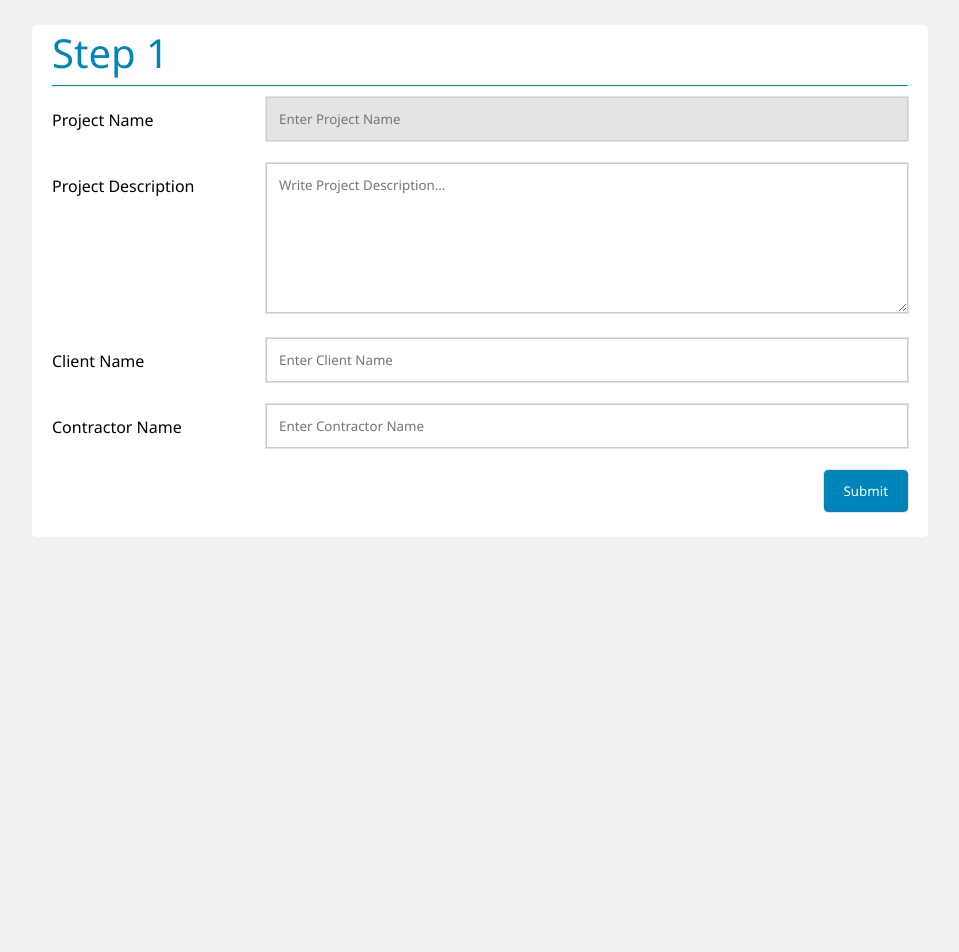
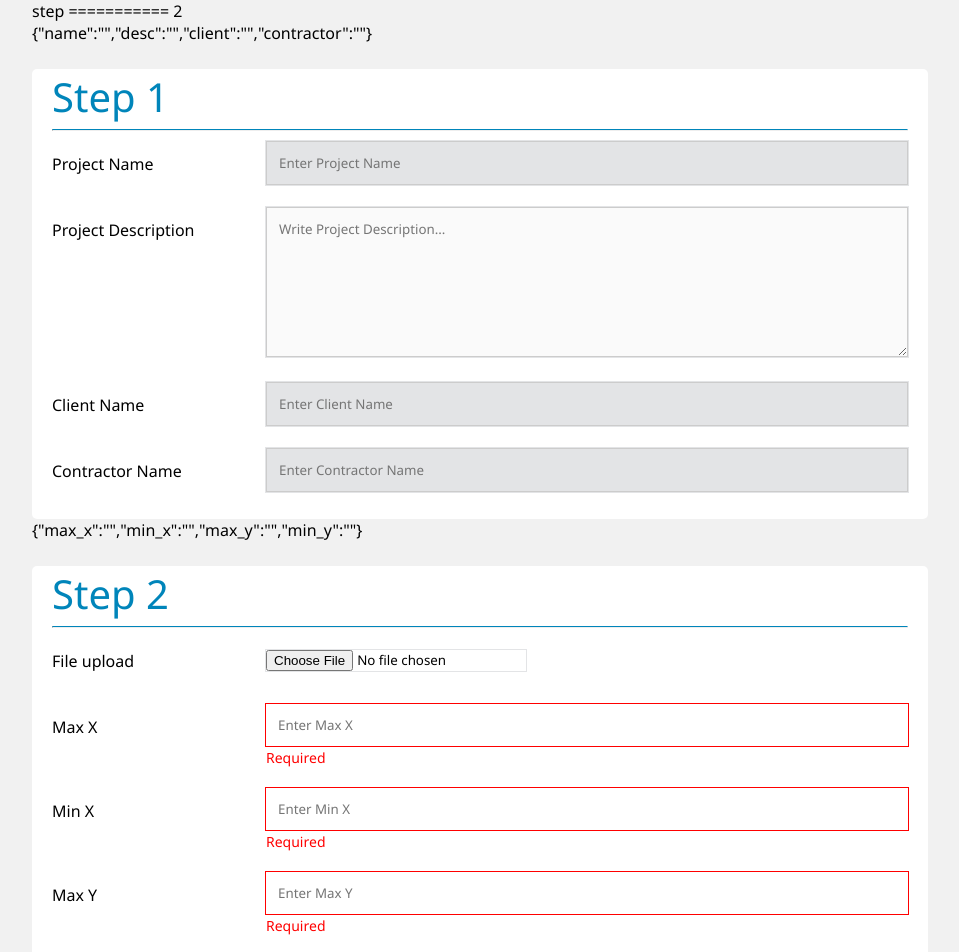
Before and after one commit to raselkarim7/abc-engine, a React (Create React App) app: page / in a window 1280 px wide. Shown: the top 952 px of the page, without its empty margins (160-1119 px from the left). Before the commit the page ends 800 px from the top, so only its background shows below. Built offline with nearby package versions, Linux system fonts and the light colour scheme.

Commit message:
step two form validation added

```diff
--- a/src/components/MainEngine.js
+++ b/src/components/MainEngine.js
@@ -1,10 +1,20 @@
+
+import { useState } from 'react';
+import StepOne from './StepOne'
+import StepTwo from './StepTwo'
+
+function MainEngine() {
+  const [step, setStep] = useState(2)
+  return (
+    <div className="MainEngine">
+        { 'step =========== ' + JSON.stringify(step)}
+        <StepOne step={step} setStep={setStep} />
+        {
+          (step === 2) &&
+          <StepTwo step={step} setStep={setStep} />
+        }
 
 
-import StepOne from './StepOne'
-function MainEngine() {
-  return (
-    <div className="MainEngine">
-        <StepOne />
     </div>
   );
 }
--- a/src/components/StepOne.js
+++ b/src/components/StepOne.js
@@ -1,18 +1,59 @@
-import React from 'react'
+import React, { useState } from 'react'
 
-const StepOne = () => {
+const StepOne = (props) => {
+    const [project, setProject] = useState({
+        name: '',
+        desc: '',
+        client: '',
+        contractor: '',
+    })
+
+    const [submitClicked, setSubmitClicked] = useState(0)
+    console.log('project: ', project)
+
+
+    const handleFormSubmit = (event) => {
+        event.preventDefault()
+        setSubmitClicked( submitClicked + 1)
+        for (let key in project) {
+            if (project[key] == "") {
+                return
+            }
+        }
+
+        props.setStep(2)
+
+        console.log('here comes the code .............')
+
+    }
+    const hasInputError = (param) => {
+        if (project[param] === "" && submitClicked > 0) {
+            return true
+        }
+        return false
+    }
+
     return (
         <div>
+            {
+                JSON.stringify(project)
+            }
             <div className="container mt-5">
             <h1 className="mt-2 mb-1 heading-one">Step 1</h1>
             <hr className="line-below-heading" />
-                <form onSubmit={(event) => event.preventDefault()}>
+                <form onSubmit={handleFormSubmit}>
                     <div className="row">
                         <div className="col-25">
                             <label htmlFor="project-name">Project Name</label>
                         </div>
                         <div className="col-75">
-                            <input disabled type="text" id="project-name" name="project-name" placeholder="Enter Project Name" />
+                            <input
+                                type="text" id="project-name" value={project.name} name="project-name" placeholder="Enter Project Name"
+                                className={hasInputError('name') ? 'input-error' : ''}
+                                disabled={(hasInputError('name') === false) && (props.step === 2)}
+                                onChange={(event) => setProject({...project, name: event.target.value })}
+                            />
+                            {   hasInputError('name') && <span className="input-error-msg"> Required </span> }
                         </div>
                     </div>
 
@@ -21,7 +62,13 @@ const StepOne = () => {
                             <label htmlFor="project-description">Project Description</label>
                         </div>
                         <div className="col-75">
-                            <textarea id="subject" name="project-description" placeholder="Write Project Description..." style={{ height: "150px", }} ></textarea>
+                            <textarea
+                                id="subject" name="project-description" placeholder="Write Project Description..." style={{ height: "150px", }}
+                                className={hasInputError('desc') ? 'input-error' : ''}
+                                disabled={(hasInputError('desc') === false) && (props.step === 2)}
+                                onChange={(event) => setProject({...project, desc: event.target.value })}
+                            />
+                            {   hasInputError('desc') && <span className="input-error-msg"> Required </span> }
                         </div>
                     </div>
 
@@ -30,7 +77,13 @@ const StepOne = () => {
                             <label htmlFor="client-name">Client Name</label>
                         </div>
                         <div className="col-75">
-                            <input type="text" id="client-name" name="client-name" placeholder="Enter Client Name" />
+                            <input
+                                type="text" id="client-name" name="client-name" placeholder="Enter Client Name"
+                                className={hasInputError('client') ? 'input-error' : ''}
+                                disabled={(hasInputError('client') === false) && (props.step === 2)}
+                                onChange={(event) => setProject({...project, client: event.target.value })}
+                            />
+                            {   hasInputError('client') && <span className="input-error-msg"> Required </span> }
                         </div>
                     </div>
 
@@ -39,15 +92,24 @@ const StepOne = () => {
                             <label htmlFor="contractor-name">Contractor Name</label>
                         </div>
                         <div className="col-75">
-                            <input type="text" id="contractor-name" name="contractor-name" placeholder="Enter Contractor Name" />
+                            <input
+                                type="text" id="contractor-name" name="contractor-name" placeholder="Enter Contractor Name"
+                                className={hasInputError('contractor') ? 'input-error' : ''}
+                                disabled={(hasInputError('contractor') === false) && (props.step === 2)}
+                                onChange={(event) => setProject({...project, contractor: event.target.value })}
+                            />
+                            {   hasInputError('contractor') && <span className="input-error-msg"> Required </span> }
                         </div>
                     </div>
 
 
+                    {
+                        (props.step === 1) &&
+                        <div className="row mt-2 pb-2">
+                            <input type="submit" value="Submit" />
+                        </div>
+                    }
 
-                    <div className="row mt-2 pb-2">
-                        <input type="submit" value="Submit" />
-                    </div>
                 </form>
             </div>
         </div>
--- /dev/null
+++ b/src/components/StepTwo.js
@@ -0,0 +1,188 @@
+import React, { useEffect, useRef, useState } from 'react'
+
+const StepTwo = (props) => {
+    const fileUploadEl = useRef(null)
+
+    const [csvData, setCsvData] = useState({
+        max_x: '',
+        min_x: '',
+
+        max_y: '',
+        min_y: '',
+    })
+
+
+    const [csvDataError, setCsvDataError] = useState({
+        max_x: '',
+        min_x: '',
+
+        max_y: '',
+        min_y: '',
+    })
+
+
+
+    const [submitClicked, setSubmitClicked] = useState(0)
+    console.log('csvData: ', csvData)
+
+    useEffect(() => {
+        let errors = {...csvDataError}
+        setSubmitClicked( submitClicked + 1)
+
+        for (let key in csvData) {
+            if (csvData[key] == "") {
+                errors[key] = 'Required'
+            } else if (checkMultipleDots( csvData[key] )) {
+                errors[key] = "Input can't have multiple dots"
+            } else if ( isNaN(csvData[key]) ) {
+                errors[key] = "Input only number."
+            } else if ( `${csvData[key]}`.includes('.') && (countDecimals(csvData[key]) > 2)) {
+                errors[key] = "Use decimal point less than 2"
+            } else {
+                errors[key] = ""
+            }
+        }
+        console.log('errors === ', errors)
+        setCsvDataError( {...errors} )
+
+    }, [csvData])
+
+
+    const handleFormSubmit = (event) => {
+        event.preventDefault()
+
+
+        // props.setStep(2)
+
+        console.log('here comes the code .............')
+
+    }
+
+    const checkMultipleDots = function (param) {
+        let str = `${param}`
+        if (str.length === 0) {
+            return false
+        }
+
+        let counter = 0;
+        for(let pos in str) {
+            console.log('char: ', str[pos])
+            if (str[pos] === ".") {
+                counter = counter + 1
+            }
+        }
+
+        return counter > 1 ? true : false
+    }
+
+    const countDecimals = function (param) {
+        let counter = 0;
+        if(Math.floor(param.valueOf()) === param.valueOf()) {
+            return counter;
+        }
+        counter = param.toString().split(".")[1].length || 0;
+        return counter
+    }
+
+    const hasInputError = (param) => {
+        if (checkMultipleDots(csvData[param])) {
+            return true
+        }
+        if ((csvData[param] === "" || isNaN(csvData[param])) && submitClicked > 0) {
+            return true
+        }
+        if (`${csvData[param]}`.includes('.') && (countDecimals(csvData[param]) > 2) ) {
+            return true
+        }
+        return false
+    }
+
+    return (
+        <div>
+            {
+                JSON.stringify(csvData)
+            }
+            <div className="container mt-5">
+            <h1 className="mt-2 mb-1 heading-one">Step 2</h1>
+            <hr className="line-below-heading" />
+                <form onSubmit={handleFormSubmit}>
+                    <div className="row">
+                        <div className="col-25">
+                            <label htmlFor="project-name">File upload</label>
+                        </div>
+                        <div className="col-75" style={{marginTop: '10px' }}>
+                            <input
+                                ref={fileUploadEl}
+                                type="file" id="myFile" name="filename"
+                            />
+                        </div>
+                    </div>
+
+                    <div className="row">
+                        <div className="col-25">
+                            <label htmlFor="max_x">Max X</label>
+                        </div>
+                        <div className="col-75">
+                            <input
+                                type="text" id="max_x" name="max_x" placeholder="Enter Max X"
+                                className={hasInputError('max_x') ? 'input-error' : ''}
+                                onChange={(event) => setCsvData({...csvData, max_x: event.target.value })}
+                            />
+                            {   hasInputError('max_x') && <span className="input-error-msg"> {csvDataError.max_x} </span> }
+                        </div>
+                    </div>
+
+                    <div className="row">
+                        <div className="col-25">
+                            <label htmlFor="min_x">Min X</label>
+                        </div>
+                        <div className="col-75">
+                            <input
+                                type="text" id="min_x" name="min_x" placeholder="Enter Min X"
+                                className={hasInputError('min_x') ? 'input-error' : ''}
+                                onChange={(event) => setCsvData({...csvData, min_x: event.target.value })}
+                            />
+                            {   hasInputError('min_x') && <span className="input-error-msg"> {csvDataError.min_x} </span> }
+                        </div>
+                    </div>
+
+                    <div className="row">
+                        <div className="col-25">
+                            <label htmlFor="max_y">Max Y</label>
+                        </div>
+                        <div className="col-75">
+                            <input
+                                type="text" id="max_y" name="max_y" placeholder="Enter Max Y"
+                                className={hasInputError('max_y') ? 'input-error' : ''}
+                                onChange={(event) => setCsvData({...csvData, max_y: event.target.value })}
+                            />
+                            {   hasInputError('max_y') && <span className="input-error-msg"> {csvDataError.max_y} </span> }
+                        </div>
+                    </div>
+
+                    <div className="row">
+                        <div className="col-25">
+                            <label htmlFor="min_y">Min Y</label>
+                        </div>
+                        <div className="col-75">
+                            <input
+                                type="text" id="min_y" name="min_y" placeholder="Enter Min Y"
+                                className={hasInputError('min_y') ? 'input-error' : ''}
+                                onChange={(event) => setCsvData({...csvData, min_y: event.target.value })}
+                            />
+                            {   hasInputError('min_y') && <span className="input-error-msg"> {csvDataError.min_y} </span> }
+                        </div>
+                    </div>
+
+
+
+                    <div className="row mt-2 pb-2">
+                        <input type="submit" value="Submit" />
+                    </div>
+                </form>
+            </div>
+        </div>
+    )
+}
+
+export default StepTwo
--- a/src/css/index.css
+++ b/src/css/index.css
@@ -175,3 +175,15 @@ hr.line-below-heading {
   border-top: 1px solid var(--HEADING-COLOR);
 
 }
+
+
+
+.input-error {
+  border: none!important;
+  outline: 1px solid red;
+}
+
+.input-error-msg {
+  font-size: 14px;
+  color: red;
+}
```
